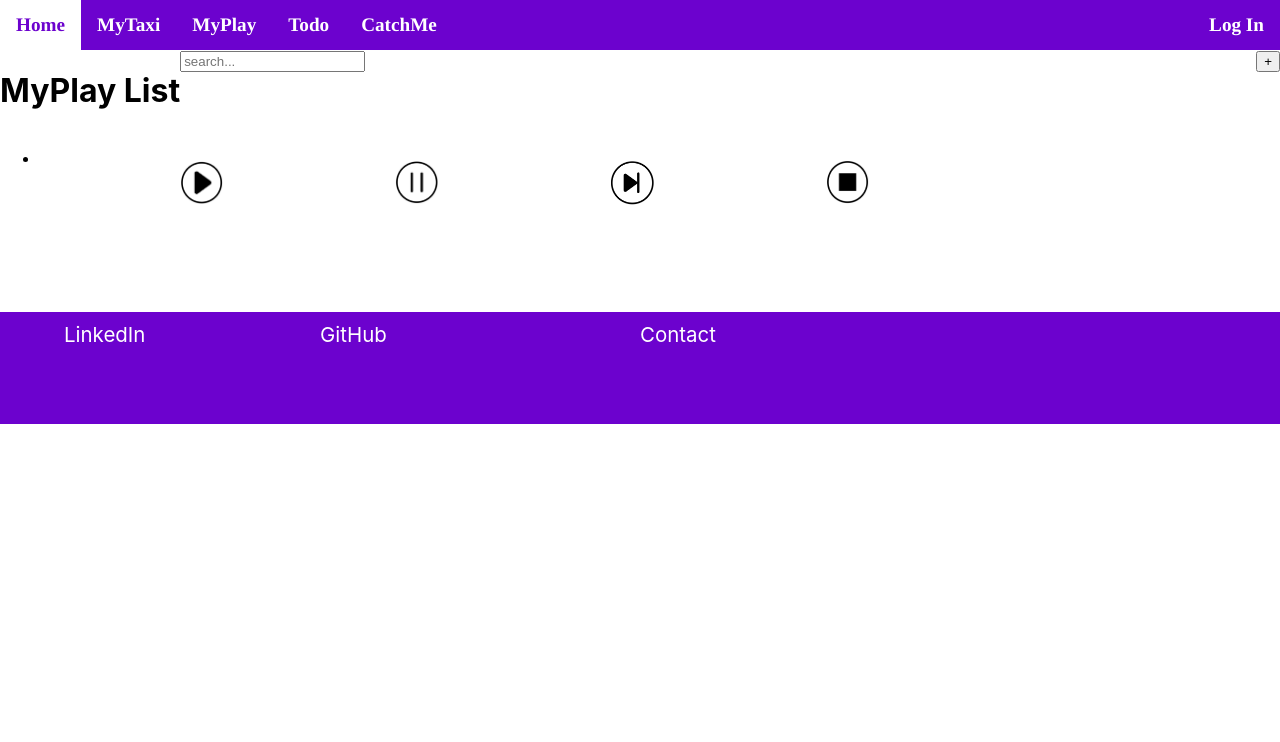
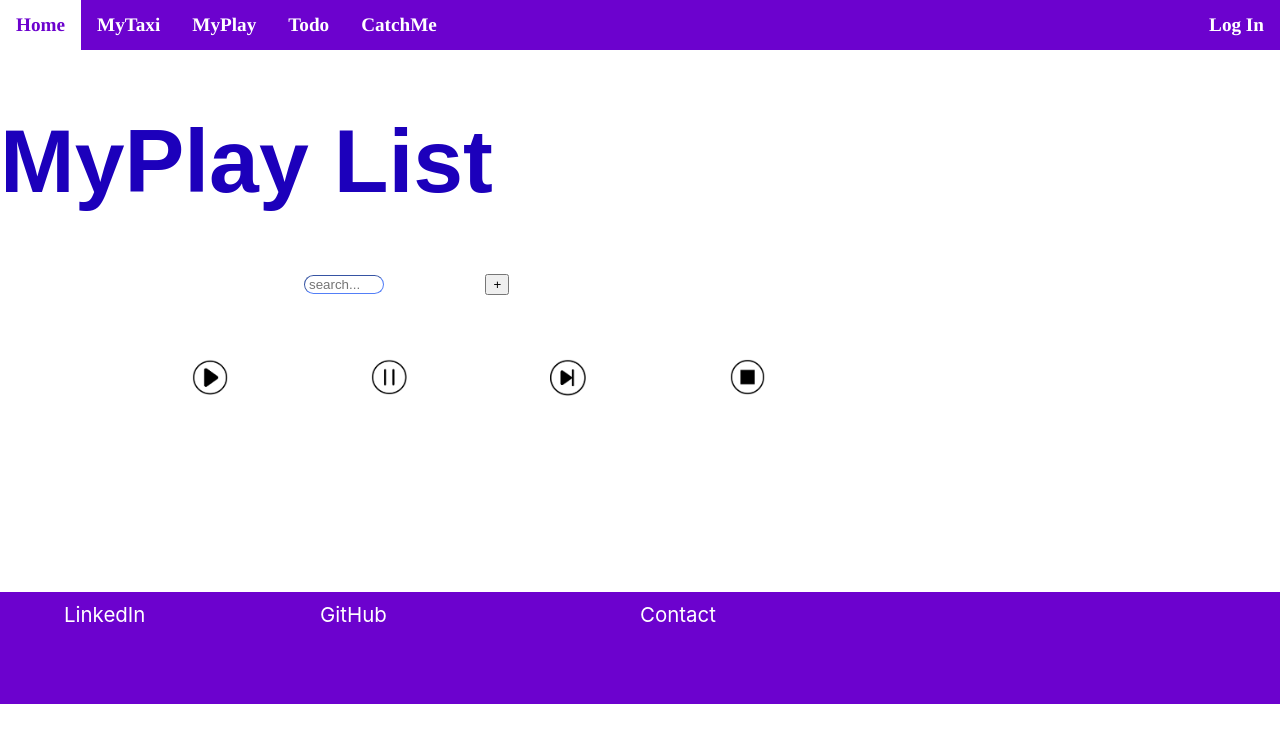
Before and after one commit to mrguven/portfolie, a React (Create React App) app: page /myplaylist in a window 1280 px wide. Shown: the top 742 px of the page. Built offline with nearby package versions, Linux system fonts and the light colour scheme; no server answers.

Commit message:
update musicapp

```diff
--- a/src/App.css
+++ b/src/App.css
@@ -869,12 +869,62 @@ opacity: 0.66;
 
 #playListContainer{
   display: grid;
-  grid-template-columns: auto auto auto;
-  grid-template-rows: auto auto auto auto;
+  grid-template-columns: 15% auto auto auto 15%;
+  grid-template-rows: auto auto 70% 30%;
+ grid-template-areas:
+ 'playList-Title playList-Title playList-Title playList-Title playList-Title'
+ 'Playlist-Ads playlistInput searchButton searchButton Playlist-Ads-2 '
+ 'Playlist-Ads control-Panel control-Panel control-Panel Playlist-Ads-2 '
+ 'Playlist-Ads music-Suggestions music-Suggestions music-Suggestions Playlist-Ads-2 ';
+
+ margin-bottom: 20%;
+}
+
+#playList-Title{
+  grid-area: playList-Title;
+}
+#playList-Title{
+  grid-area: playList-Title;
+}
+#playList-Title{
+  grid-area: playList-Title;
+}
+#Playlist-Ads-2{
+  grid-area: Playlist-Ads-2;
+}
+#playlistInput{
+  grid-area: playlistInput;
+  justify-self: end;
+
+
 
 }
 
+#musicInput{
+  margin-right: 4%;
+  grid-area: todoInput;
+  border-radius: 30px;
+  width:40% ;
+  justify-self: end;
+ border: #537ff7 1px;
+ border-style: inset;
+  padding-left: 2%;
+}
 
+#musicInput:focus{
+  border-color: #356bff;
+  box-shadow: 0 0 10px #054080;
+  outline:none;
+}
+#searchButton{
+  grid-area: searchButton;
+}
+#control-Panel{
+  grid-area: control-Panel;
+}
+#music-Suggestions{
+  grid-area: music-Suggestions;
+}
 .control-Panel-Image{
    width: 20%;
 }
@@ -882,7 +932,7 @@ opacity: 0.66;
 #control-Panel{
   display: grid;
   grid-template-columns: 20% 20% 20% 20%;
-  grid-template-rows: 40% 15%  70%;
+  grid-template-rows: auto auto  auto;
   grid-template-areas: 'playlist-Image playlist-Image playlist-Image playlist-Image'
   'music-Info music-Info music-Info music-Info'
   'playButtonImage pauseButtonlImage nextButtonImage stopButtonlImage';
@@ -907,6 +957,25 @@ opacity: 0.66;
 #stopButtonlImage{
   grid-area: stopButtonlImage;
 }
+
+#playList-Title h1{
+  font-size: 7vw;
+  color: #1c00bb;
+  font-family:fantasy;
+}
+
+
+
+
+
+
+
+
+
+
+
+
+
 
 
 
--- a/src/pages/MyPlayList.jsx
+++ b/src/pages/MyPlayList.jsx
@@ -18,19 +18,18 @@ export default function MyPlayList () {
     return (
 
 <div id="playListContainer">
+    <div id="Playlist-Ads"></div>
+    <div id="Playlist-Ads-2"></div>
+    <div  id="playList-Title">
 <h1> MyPlay List</h1>
-
+</div>
 <div id="playlistInput">
  <input type="text" name="music" id="musicInput" placeholder="search..."/>
  </div>
-<div id="search-Music-Div">
+<div id="searchButton">
 <button type="submit" id="search-Music-Button"> +</button>
 </div>
-<div id="music-Suggestions">
-    <ul>
-        <li></li>
-    </ul>
-</div>
+
 
 <div id="control-Panel">
     <div id="playlist-Image"></div>
@@ -47,6 +46,9 @@ export default function MyPlayList () {
     <div id='stopButtonlImage'>
         <img className="control-Panel-Image" src={stopButton}  alt="stop" />
     </div>
+
+    <div id="music-Suggestions">
+   </div>
 </div>
 
 </div>
```
